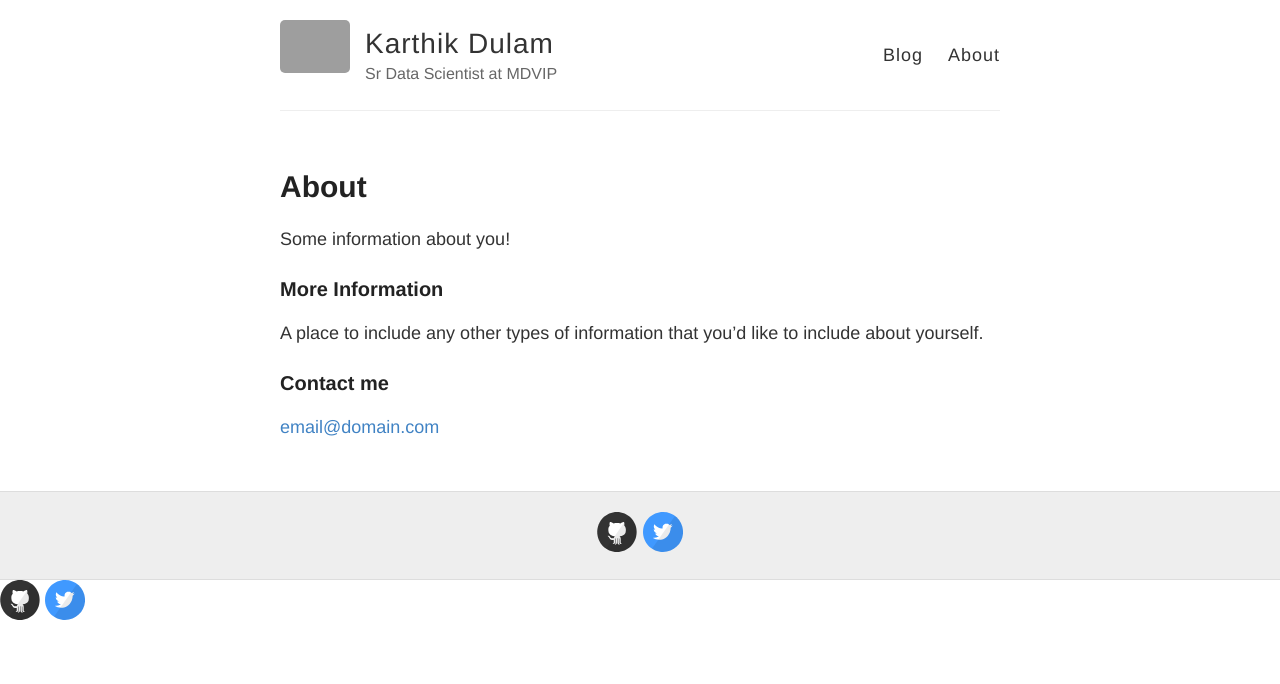
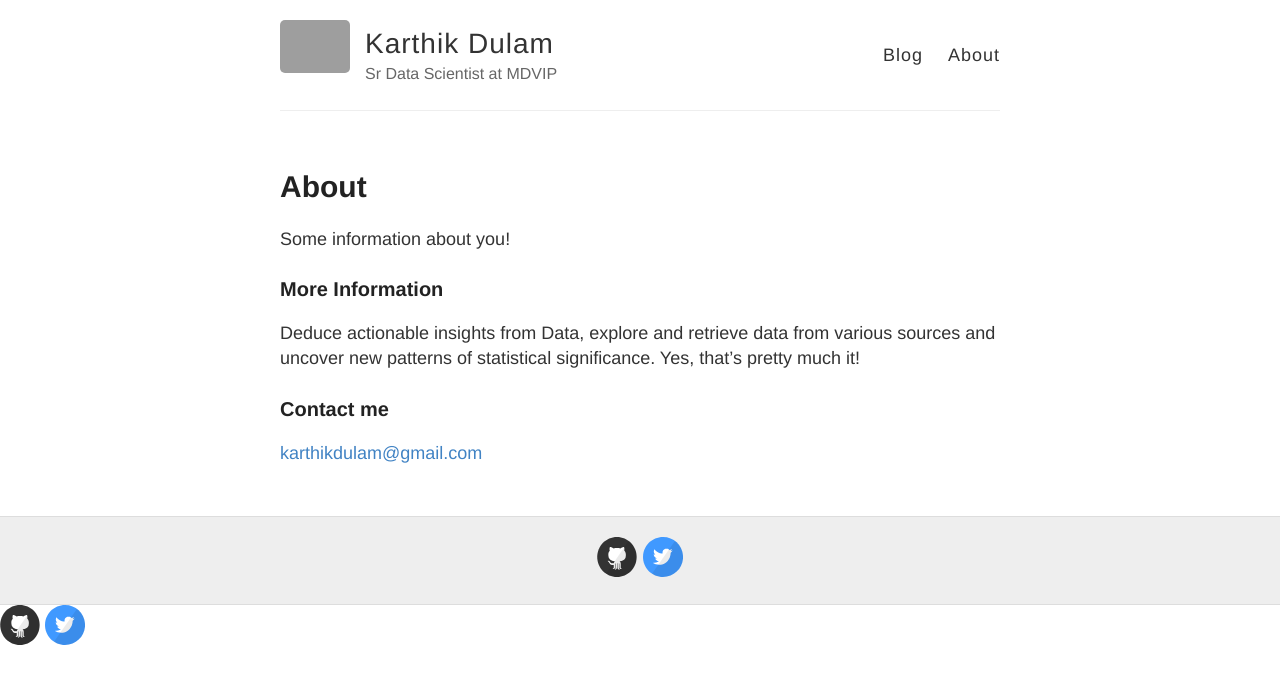
Before and after one commit to kaydee-edb/KarthikDulam.github.io, a Jekyll site: the page built from about.md, in a window 1280 px wide. Shown: the top 684 px of the page. Built offline with Jekyll 4.4.1, drawn with Linux system fonts in a browser that asks for light colours; grey boxes are pictures that could not be loaded.

Commit message:
Update about.md

```diff
--- a/about.md
+++ b/about.md
@@ -8,8 +8,8 @@ Some information about you!
 
 ### More Information
 
-A place to include any other types of information that you'd like to include about yourself.
+Deduce actionable insights from Data, explore and retrieve data from various sources and uncover new patterns of statistical significance. Yes, that's pretty much it!
 
 ### Contact me
 
-[email@domain.com](mailto:email@domain.com)
+[karthikdulam@gmail.com](mailto:karthikdulam@gmail.com)
```
